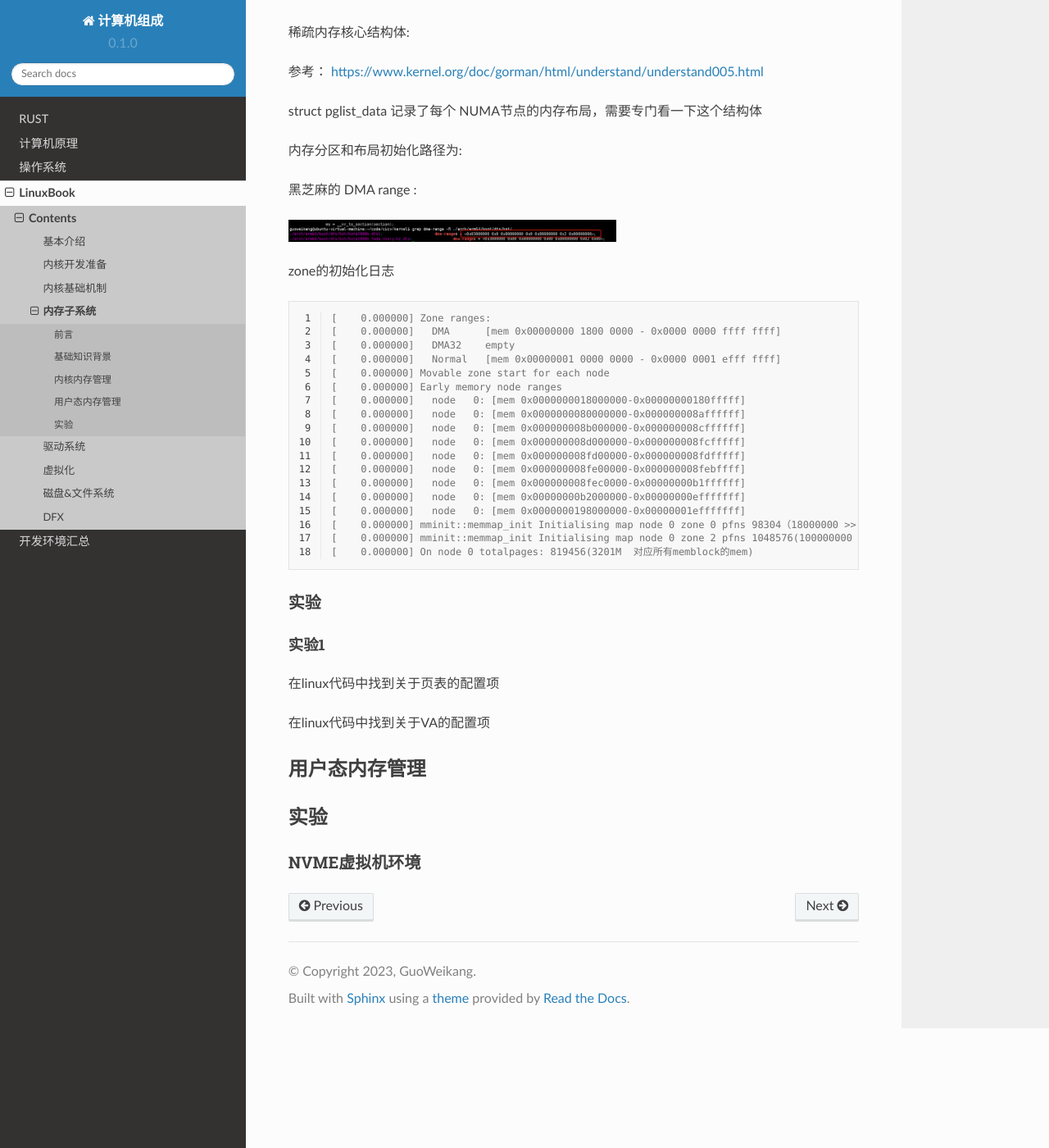
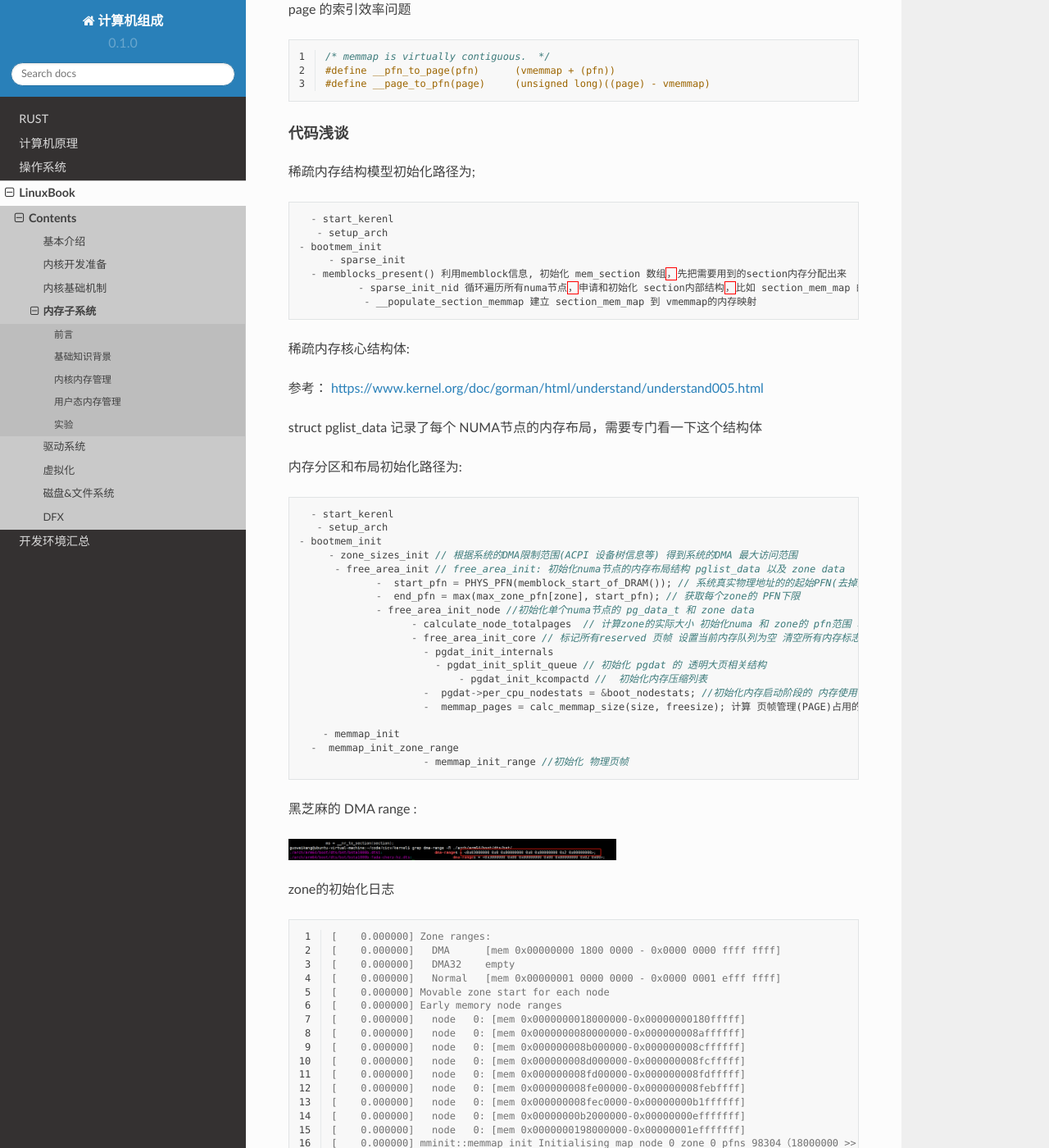
Before and after one commit to guoweikang/Notes, a Sphinx documentation site: the page built from docs/source/linux/mem.rst, in a window 1280 px wide and 1400 px high, scrolled down 28879 px. Shown: the whole window at 82% size. Built offline with Sphinx 7.4.7 and the Read the Docs theme 2.0.0, drawn with Linux system fonts in a browser that asks for light colours; some of the changed text lies outside the part shown.

Commit message:
fix error

```diff
--- a/docs/source/linux/mem.rst
+++ b/docs/source/linux/mem.rst
@@ -71,7 +71,8 @@
 页表就是一个用于存放物理内存信息的 数组结构
 
 .. image:: ./images/mem/7.png
- :width: 400px
+  :width: 400px
+
 
  - 页表存放在物理内存中，MMU使用指定的寄存器存储 页表基址
  - 利用要访问的虚拟内存的信息，获得页表中索引
@@ -915,7 +916,6 @@
 内核提供的关于页帧的转换公式有:
 
 .. code-block:: c
-	:linenos:
 
 	// 根据当前物理地址 获取下一个页帧的起始地址
 	#define PFN_ALIGN(x)    (((unsigned long)(x) + (PAGE_SIZE - 1)) & PAGE_MASK)
@@ -1045,8 +1045,7 @@
 ^^^^^^^^^^^^
 稀疏内存结构模型初始化路径为;
 
-.. code-block:: console
-	:linenos:
+.. code-block:: c
 
 	- start_kerenl
 	 - setup_arch
@@ -1069,8 +1068,7 @@
 
 内存分区和布局初始化路径为:
 
-.. code-block:: console
-	:linenos:
+.. code-block:: c
 
 	- start_kerenl
 	 - setup_arch
```
